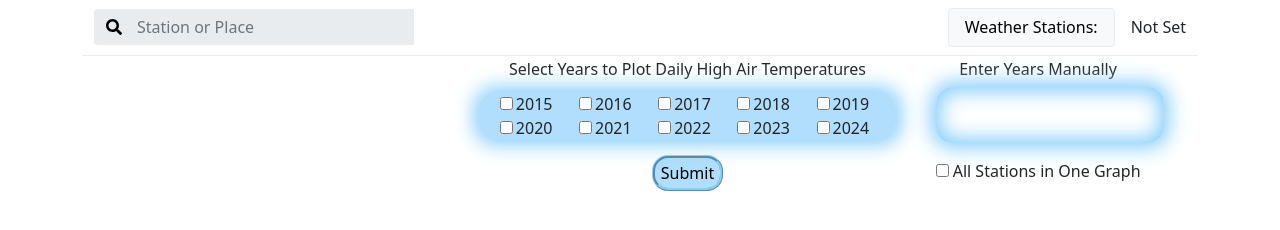
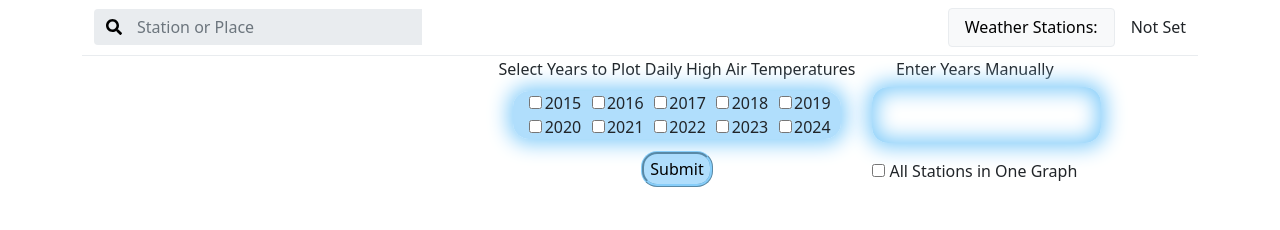
Before and after one commit to Konstantin-Glukhov/Weather-History, a website: page static/historicTemperatures.html in a window 1280 px wide. Drawn offline with nearby package versions, Linux system fonts and the light colour scheme.

Commit message:
Adjusted sizing for mobile browsers

```diff
--- a/static/styles.css
+++ b/static/styles.css
@@ -3,7 +3,6 @@ form {
   flex-direction: column;
   align-items: center;
   margin-top: 0.25em;
-  /* margin-left: 320px; */
 }
 
 textarea {
@@ -68,7 +67,7 @@ svg > image {
 }
 
 .selected-stations-container {
-  min-width: 300px;
+  min-width: 25%;
   visibility: hidden;
 }
 .checkbox-year > label {
@@ -76,6 +75,7 @@ svg > image {
 }
 .selected-years-container {
   display: flex;
+  max-width: 35%;
   flex-direction: column;
   align-items: center;
 }
@@ -138,7 +138,7 @@ svg > image {
 }
 .navbar .search {
   flex: 1;
-  max-width: 320px;
+  max-width: 30%;
   border-radius: 0.25rem;
 }
 @media (max-width: 767.98px) {
@@ -148,7 +148,7 @@ svg > image {
 }
 @media (min-width: 576px) {
   .navbar .search {
-    min-width: 320px;
+    min-width: 10%;
   }
 }
 .navbar .search:focus-within {
@@ -404,7 +404,7 @@ h6,
   .container-md,
   .container-sm,
   .container {
-    max-width: 720px;
+    max-width: 100%;
   }
 }
 @media (min-width: 992px) {
@@ -1149,7 +1149,7 @@ button:not(:disabled),
   padding-bottom: 0.5rem;
 }
 .navbar-collapse {
-  flex-basis: 100%;
+  display: flex;
   flex-grow: 1;
   align-items: center;
 }
```
